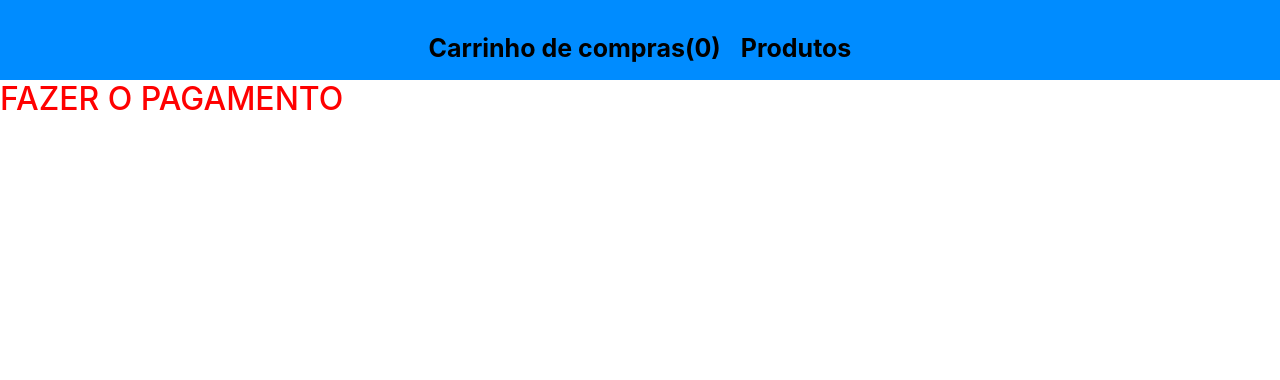
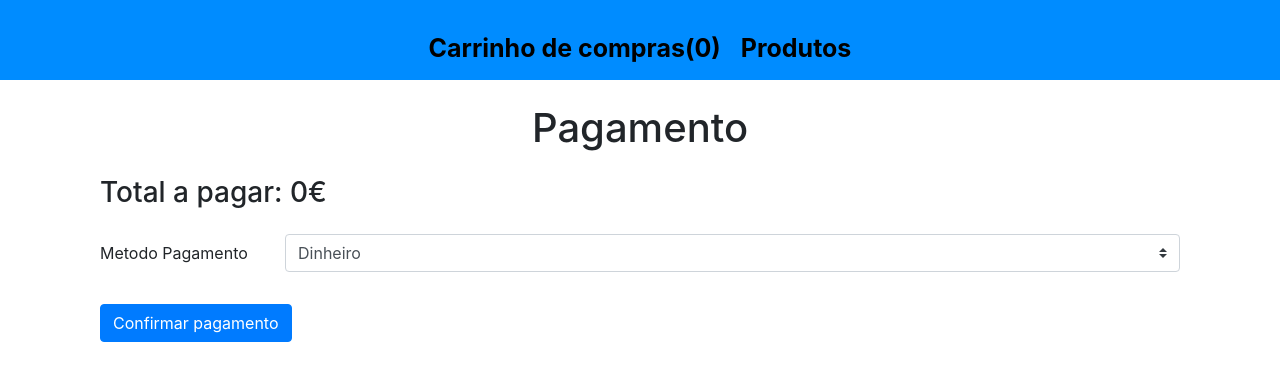
Before and after one commit to pedroei/restaurante_takeaway, a React (Create React App) app: page /payment in a window 1280 px wide. Shown: the top 380 px of the page. Built offline with nearby package versions, Linux system fonts and the light colour scheme.

Commit message:
Payment component implemented

```diff
--- a/src/App.js
+++ b/src/App.js
@@ -13,8 +13,9 @@ function App() {
   return (
     <ProductState>
       <Router>
-        <div>
+        <>
           <Header />
+          <div className="container">
             <Switch>
               <Route exact path="/" component={Products} />
               <Route exact path="/cart" component={Cart} />
@@ -22,6 +23,7 @@ function App() {
               <Route exact path="/payment" component={Payment} />
             </Switch>
           </div>
+        </>
       </Router>
     </ProductState>
   );
--- a/src/components/pages/Cart.jsx
+++ b/src/components/pages/Cart.jsx
@@ -7,16 +7,12 @@ import ProductContext from '../../context/productContext';
 function Cart() {
   const productContext = useContext(ProductContext);
 
-  const { cart, removeProduct, clearCart } = productContext;
-
-  const getTotalSum = () => {
-    return cart.map((prod) => prod.price).reduce((acc, curr) => acc + curr);
-  };
+  const { cart, total, removeProduct, clearCart } = productContext;
 
   return (
     <div className="centerClass">
       <h1>Carrinho de compras</h1>
-      {cart.length > 0 && <h3>Total: {getTotalSum()}€</h3>}
+      {cart.length > 0 && <h3>Total: {total}€</h3>}
       {cart.length > 0 && (
         <div>
           <button>
--- a/src/components/pages/Payment.jsx
+++ b/src/components/pages/Payment.jsx
@@ -1,9 +1,44 @@
-import React from 'react';
+import { useContext } from 'react';
+
+import ProductContext from '../../context/productContext';
 
 const Payment = () => {
+  const productContext = useContext(ProductContext);
+
+  const { total } = productContext;
+
   return (
-    <div>
-      <h2 style={{ color: 'red' }}>FAZER O PAGAMENTO</h2>
+    <div className="container">
+      <h1 className="mt-4 mb-4 centerClass">Pagamento</h1>
+      <h3 className="mb-4">
+        Total a pagar: <span>{total}€</span>
+      </h3>
+      <form>
+        <div class="form-group row">
+          <label for="metodoPagamento" class="col-sm-2 col-form-label">
+            Metodo Pagamento
+          </label>
+          <div class="col-sm-10">
+            <select
+              class="custom-select mr-sm-2"
+              id="metodoPagamento"
+              placeholder="Escolha um..."
+            >
+              <option value="dinheiro">Dinheiro</option>
+              <option value="mbway">Mbway</option>
+              <option value="visa">Visa</option>
+            </select>
+          </div>
+        </div>
+
+        <div class="form-group row ">
+          <div class="col-sm-10 mt-3">
+            <button type="submit" class="btn btn-primary">
+              Confirmar pagamento
+            </button>
+          </div>
+        </div>
+      </form>
     </div>
   );
 };
--- a/src/context/ProductState.js
+++ b/src/context/ProductState.js
@@ -9,6 +9,7 @@ const ProductState = (props) => {
   const initialState = {
     products: productsList,
     cart: [],
+    total: 0,
     error: null,
   };
 
@@ -20,6 +21,7 @@ const ProductState = (props) => {
       type: 'ADD_TO_CART',
       payload: product,
     });
+    totalToPay();
   };
 
   //Remove from cart
@@ -28,12 +30,21 @@ const ProductState = (props) => {
       type: 'REMOVE_FROM_CART',
       payload: productToRemove,
     });
+    totalToPay();
   };
 
   //Clear cart
   const clearCart = () => {
     dispatch({
       type: 'CLEAR_CART',
+    });
+    totalToPay();
+  };
+
+  //Total to pay
+  const totalToPay = () => {
+    dispatch({
+      type: 'TOTAL_PAY',
     });
   };
 
@@ -42,10 +53,12 @@ const ProductState = (props) => {
       value={{
         products: state.products,
         cart: state.cart,
+        total: state.total,
         error: state.error,
         addToCart,
         removeProduct,
         clearCart,
+        totalToPay,
       }}
     >
       {props.children}
--- a/src/context/productReducer.js
+++ b/src/context/productReducer.js
@@ -15,6 +15,13 @@ const reducer = (state, action) => {
         ...state,
         cart: [],
       };
+    case 'TOTAL_PAY':
+      return {
+        ...state,
+        total: state.cart
+          .map((prod) => prod.price)
+          .reduce((acc, curr) => acc + curr),
+      };
     default:
       return state;
   }
```
Also changed, not shown: 1 other file (tests, documents, lock files or other folders). Lines whose indentation alone changed are shown as unchanged.
